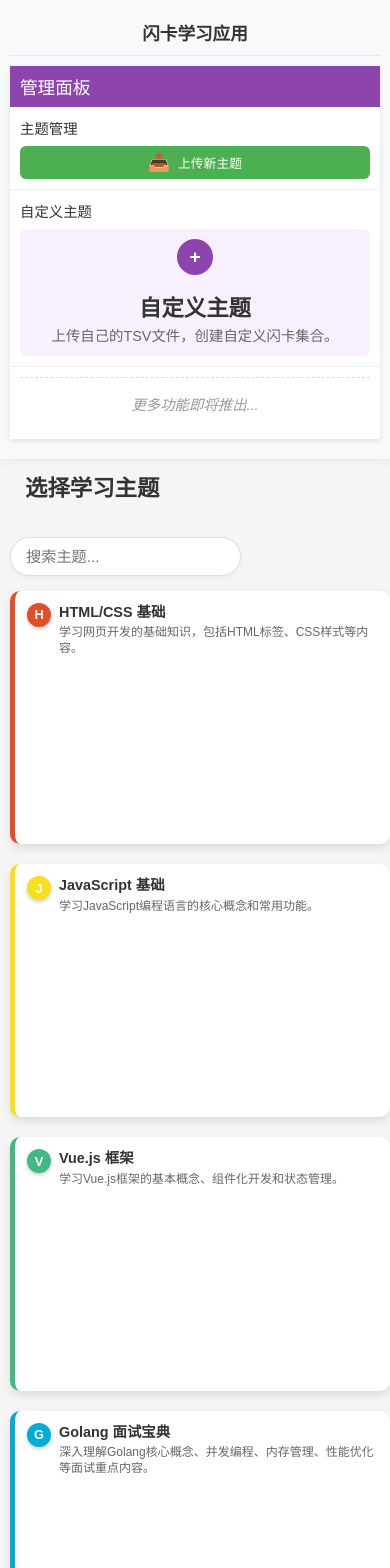
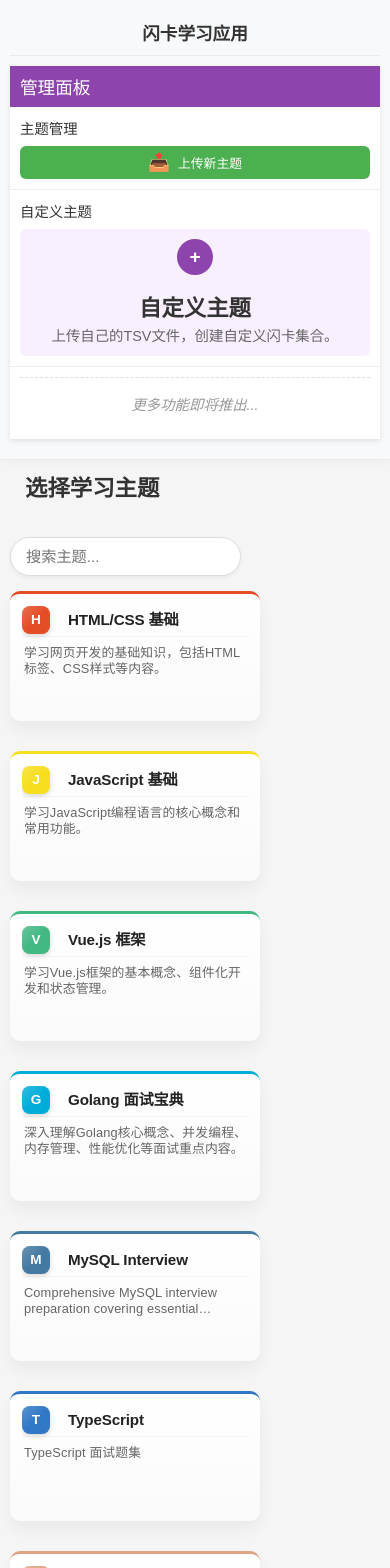
Before and after one commit to muzig/flashcard-web, a Vue app: page / in a window 390 px wide. Shown: the top 1568 px of the page. Built offline with nearby package versions, Linux system fonts and the light colour scheme; no server answers.

Commit message:
feat: add MongoDB and Rust themes with corresponding cards and metadata

```diff
--- a/src/components/ThemeCard.vue
+++ b/src/components/ThemeCard.vue
@@ -1,16 +1,18 @@
 <template>
-  <div class="theme-card" :style="{ borderLeftColor: theme.color }">
+  <div class="theme-card" :style="{ borderTopColor: theme.color }">
     <div class="theme-card-content" @click="$emit('select', theme.id)">
-      <div class="theme-icon" :style="{ backgroundColor: theme.color }">
-        {{ theme.icon.charAt(0).toUpperCase() }}
+      <div class="theme-header">
+        <div class="theme-icon" :style="{ backgroundColor: theme.color }">
+          {{ theme.icon.charAt(0).toUpperCase() }}
+        </div>
+        <h3>{{ theme.name }}</h3>
       </div>
       <div class="theme-content">
-        <h3>{{ theme.name }}</h3>
         <p>{{ theme.description }}</p>
         <div class="progress-indicator" v-if="hasProgress">
           <div class="progress-bar" :style="{ width: `${progress}%`, backgroundColor: theme.color }"></div>
         </div>
-        <span class="progress-text" v-if="hasProgress">{{ progress }}% 完成</span>
+        <div class="progress-text" v-if="hasProgress">{{ progress }}% 完成</div>
       </div>
     </div>
 
@@ -68,62 +70,108 @@ onMounted(async () => {
 
 <style scoped>
 .theme-card {
-  width: 100%;
   background-color: white;
-  border-radius: 12px;
-  padding: 16px;
-  box-shadow: 0 4px 8px rgba(0, 0, 0, 0.1);
-  transition: all 0.3s ease;
-  border-left: 5px solid #ddd;
+  border-radius: 10px;
+  padding: 12px;
+  box-shadow: 0 8px 16px rgba(0, 0, 0, 0.05);
+  transition: all 0.3s cubic-bezier(0.25, 0.8, 0.25, 1);
+  border-top: 10px solid #ddd;
   display: flex;
   flex-direction: column;
   position: relative;
   box-sizing: border-box;
   justify-content: space-between;
-  min-width: 220px;
-  /* Increased minimum width for better readability */
-  aspect-ratio: 3/2;
-  /* 3:2 aspect ratio for longer cards */
+  width: 100%;
+  min-width: 250px;
+  max-width: 250px;
+  /* Minimum width for better readability */
+  aspect-ratio: 16/9;
+  height: 100%;
+  min-height: 180px;
+  max-height: 180px;
   overflow: hidden;
-  /* Ensures content doesn't overflow */
-  min-height: 180px;
-  /* Minimum height to ensure content fits */
+  /* Fill the grid cell height */
+  background-image: linear-gradient(to bottom, rgba(255, 255, 255, 0.01), rgba(0, 0, 0, 0.02));
 }
 
 .theme-card:hover {
-  transform: translateY(-8px);
-  box-shadow: 0 12px 20px rgba(0, 0, 0, 0.15);
-  border-left-width: 8px;
+  transform: translateY(-5px);
+  box-shadow: 0 12px 24px rgba(0, 0, 0, 0.1);
+  border-top-width: 5px;
+}
+
+.theme-card::before {
+  content: '';
+  position: absolute;
+  top: 0;
+  left: 0;
+  right: 0;
+  bottom: 0;
+  background: radial-gradient(circle at 50% 0%, rgba(255, 255, 255, 0.8), rgba(255, 255, 255, 0) 70%);
+  opacity: 0;
+  transition: opacity 0.3s ease;
+  pointer-events: none;
+  z-index: 0;
+}
+
+.theme-card:hover::before {
+  opacity: 0.4;
 }
 
 .theme-card.active {
-  box-shadow: 0 8px 16px rgba(0, 0, 0, 0.2);
+  box-shadow: 0 12px 24px rgba(0, 0, 0, 0.15);
 }
 
 .theme-icon {
-  width: 36px;
-  height: 36px;
-  border-radius: 50%;
+  width: 32px;
+  height: 32px;
+  border-radius: 8px;
   background-color: #ff6b00;
   color: white;
   display: flex;
   justify-content: center;
   align-items: center;
   font-weight: bold;
-  font-size: 1.1rem;
-  margin-right: 12px;
+  font-size: 1rem;
   flex-shrink: 0;
-  box-shadow: 0 2px 4px rgba(0, 0, 0, 0.2);
+  box-shadow: 0 2px 5px rgba(0, 0, 0, 0.15);
+  position: relative;
+  overflow: hidden;
+}
+
+.theme-icon::after {
+  content: '';
+  position: absolute;
+  top: 0;
+  left: 0;
+  right: 0;
+  bottom: 0;
+  background: linear-gradient(135deg, rgba(255, 255, 255, 0.2) 0%, rgba(255, 255, 255, 0) 50%);
+  border-radius: inherit;
 }
 
 .theme-card-content {
   display: flex;
-  align-items: flex-start;
+  flex-direction: column;
   cursor: pointer;
-  padding-bottom: 8px;
+  padding-bottom: 10px;
   flex: 1;
   min-height: 0;
   /* Allows content to shrink if needed */
+  position: relative;
+  z-index: 1;
+  width: 100%;
+  overflow: hidden;
+  /* 确保内容不会溢出 */
+}
+
+.theme-header {
+  display: flex;
+  align-items: center;
+  margin-bottom: 14px;
+  width: 100%;
+  padding-bottom: 2px;
+  border-bottom: 1px solid rgba(0, 0, 0, 0.03);
 }
 
 .theme-content {
@@ -132,12 +180,17 @@ onMounted(async () => {
   /* Prevents overflow */
   display: flex;
   flex-direction: column;
+  width: 100%;
+  overflow: hidden;
+  /* 确保内容不会溢出 */
+  max-height: calc(100% - 46px);
+  /* 减去标题栏高度 */
 }
 
 .theme-card h3 {
-  color: #333;
-  margin-bottom: 6px;
-  font-size: 1.15rem;
+  color: #222;
+  margin: 0;
+  font-size: 1.2rem;
   word-break: break-word;
   line-height: 1.3;
   overflow: hidden;
@@ -147,144 +200,220 @@ onMounted(async () => {
   line-clamp: 1;
   -webkit-box-orient: vertical;
   font-weight: 600;
+  letter-spacing: -0.01em;
+  flex: 1;
+  padding-left: 12px;
 }
 
 .theme-card p {
-  color: #666;
-  font-size: 0.9rem;
-  margin-bottom: 10px;
+  color: #555;
+  font-size: 0.95rem;
+  margin: 0 0 10px 0;
   overflow: hidden;
   display: -webkit-box;
   -webkit-line-clamp: 2;
   line-clamp: 2;
   -webkit-box-orient: vertical;
-  line-height: 1.4;
+  line-height: 1.5;
   flex-shrink: 0;
+  letter-spacing: 0.01em;
+  opacity: 0.9;
+  width: 100%;
+  max-width: 100%;
+  padding-left: 2px;
+  text-overflow: ellipsis;
+  word-break: break-word;
+  max-height: 3em;
+  /* 确保最多显示2行，每行1.5em */
 }
 
 /* Progress indicator styles */
 .progress-indicator {
   width: 100%;
-  height: 8px;
-  background-color: #f0f0f0;
-  border-radius: 4px;
+  height: 5px;
+  background-color: #f5f5f5;
+  border-radius: 100px;
   overflow: hidden;
   margin-top: 8px;
   position: relative;
   flex-shrink: 0;
+  box-shadow: inset 0 1px 2px rgba(0, 0, 0, 0.05);
+  backdrop-filter: blur(5px);
 }
 
 .progress-indicator .progress-bar {
   height: 100%;
   background-color: #4CAF50;
-  border-radius: 4px;
-  transition: width 0.3s ease;
+  background-image: linear-gradient(to right, rgba(255, 255, 255, 0.2), rgba(255, 255, 255, 0));
+  border-radius: 100px;
+  transition: width 0.4s cubic-bezier(0.25, 0.8, 0.25, 1);
+  position: relative;
+  overflow: hidden;
+}
+
+.progress-indicator .progress-bar::after {
+  content: '';
+  position: absolute;
+  top: 0;
+  left: -100%;
+  width: 100%;
+  height: 100%;
+  background: linear-gradient(90deg, rgba(255, 255, 255, 0) 0%, rgba(255, 255, 255, 0.3) 50%, rgba(255, 255, 255, 0) 100%);
+  animation: shimmer 2s infinite;
+}
+
+@keyframes shimmer {
+  0% {
+    transform: translateX(0);
+  }
+
+  100% {
+    transform: translateX(200%);
+  }
 }
 
 .progress-text {
-  font-size: 0.8rem;
-  color: #666;
-  display: block;
-  margin-top: 5px;
-  text-align: right;
+  font-size: 0.75rem;
+  color: #444;
+  display: flex;
+  margin-top: 4px;
+  margin-bottom: 0;
+  justify-content: space-between;
+  align-items: center;
+  font-weight: 500;
+}
+
+.progress-text::before {
+  content: '学习进度';
+  font-size: 0.7rem;
+  color: #777;
+  font-weight: normal;
 }
 
 .theme-actions {
   display: flex;
   justify-content: space-between;
-  border-top: 1px solid #eee;
-  padding-top: 6px;
+  border-top: 1px solid rgba(0, 0, 0, 0.06);
+  padding-top: 10px;
   margin-top: auto;
-  gap: 6px;
+  gap: 8px;
   flex-shrink: 0;
 }
 
 .update-btn,
 .delete-theme-btn {
-  padding: 6px 10px;
+  padding: 8px 12px;
   color: white;
   border: none;
-  border-radius: 4px;
+  border-radius: 6px;
   cursor: pointer;
-  font-size: 0.8rem;
-  transition: all 0.3s;
+  font-size: 0.85rem;
+  transition: all 0.3s cubic-bezier(0.25, 0.8, 0.25, 1);
   flex: 1;
   display: flex;
   align-items: center;
   justify-content: center;
   white-space: nowrap;
-  min-width: 60px;
+  min-width: 70px;
+  font-weight: 500;
+  letter-spacing: 0.01em;
 }
 
 .update-btn {
   background-color: #2196F3;
+  box-shadow: 0 2px 5px rgba(33, 150, 243, 0.3);
 }
 
 .update-btn:hover {
-  background-color: #0b7dda;
+  background-color: #1976D2;
   transform: translateY(-2px);
+  box-shadow: 0 4px 8px rgba(33, 150, 243, 0.4);
 }
 
 .btn-icon {
-  margin-right: 4px;
-  font-size: 0.9rem;
+  margin-right: 8px;
+  font-size: 1rem;
 }
 
 .delete-theme-btn {
-  background-color: #ff3b30;
+  background-color: #f44336;
+  box-shadow: 0 2px 5px rgba(244, 67, 54, 0.3);
 }
 
 .delete-theme-btn:hover {
-  background-color: #d9332b;
+  background-color: #d32f2f;
   transform: translateY(-2px);
+  box-shadow: 0 4px 8px rgba(244, 67, 54, 0.4);
 }
 
 @media (max-width: 768px) {
   .theme-card {
     padding: 14px;
-    aspect-ratio: 3/2;
-    /* Maintain 3:2 aspect ratio */
-    min-height: 160px;
-    min-width: 200px;
+    aspect-ratio: 16/9;
+    /* Maintain 16:9 aspect ratio */
+    min-height: 150px;
+    max-height: 150px;
+    min-width: 220px;
+    border-radius: 12px;
+  }
+
+  .theme-icon {
+    width: 32px;
+    height: 32px;
+    border-radius: 8px;
+    margin-right: 12px;
   }
 
   .theme-card h3 {
-    font-size: 0.9rem;
-    margin-bottom: 3px;
+    font-size: 1.05rem;
+    padding-left: 10px;
   }
 
   .theme-card p {
-    font-size: 0.8rem;
+    font-size: 0.85rem;
     -webkit-line-clamp: 2;
     line-clamp: 2;
-    margin-bottom: 4px;
+    margin-bottom: 6px;
+    line-height: 1.4;
+    max-height: 2.8em;
+  }
+
+  .theme-header {
+    margin-bottom: 10px;
   }
 
   .theme-actions {
-    padding-top: 10px;
-    margin-top: 10px;
-    flex-direction: column;
-    gap: 8px;
+    padding-top: 12px;
+    margin-top: 12px;
+    flex-direction: row;
+    gap: 10px;
   }
 
   .update-btn,
   .delete-theme-btn {
-    padding: 8px 10px;
+    padding: 8px 12px;
     font-size: 0.85rem;
     width: 100%;
+    border-radius: 6px;
   }
 
   .btn-icon {
-    font-size: 1rem;
+    font-size: 0.95rem;
+    margin-right: 6px;
   }
 
   /* Mobile progress indicator styles */
   .progress-indicator {
     height: 6px;
-    margin-top: 5px;
+    margin-top: 10px;
   }
 
   .progress-text {
+    font-size: 0.8rem;
+    margin-top: 6px;
+  }
+
+  .progress-text::before {
     font-size: 0.7rem;
   }
 }
@@ -293,55 +422,74 @@ onMounted(async () => {
   .theme-card {
     padding: 12px;
     aspect-ratio: 3/2;
-    /* Maintain 3:2 aspect ratio */
-    min-height: 150px;
+    /* 3:2 aspect ratio for mobile */
+    min-height: 130px;
+    max-height: 130px;
     min-width: 160px;
     border-radius: 10px;
+    border-top-width: 3px;
   }
 
   .theme-icon {
-    width: 24px;
-    height: 24px;
-    font-size: 0.8rem;
-    margin-right: 8px;
+    width: 28px;
+    height: 28px;
+    font-size: 0.85rem;
+    margin-right: 10px;
+    border-radius: 8px;
   }
 
   .theme-card h3 {
-    font-size: 0.9rem;
-    margin-bottom: 4px;
+    font-size: 0.95rem;
+    padding-left: 8px;
   }
 
   .theme-card p {
-    font-size: 0.75rem;
-    margin-bottom: 6px;
+    font-size: 0.8rem;
+    margin-bottom: 5px;
     -webkit-line-clamp: 2;
     line-clamp: 2;
     line-height: 1.3;
+    max-height: 2.6em;
+  }
+
+  .theme-header {
+    margin-bottom: 8px;
   }
 
   .theme-card-content {
-    padding-bottom: 3px;
+    padding-bottom: 8px;
   }
 
   .progress-indicator {
-    height: 3px;
-    margin-top: 2px;
+    height: 4px;
+    margin-top: 4px;
   }
 
   .progress-text {
+    font-size: 0.7rem;
+    margin-top: 3px;
+  }
+
+  .progress-text::before {
     font-size: 0.65rem;
+  }
+
+  .theme-actions {
+    padding-top: 10px;
+    gap: 8px;
   }
 
   .update-btn,
   .delete-theme-btn {
-    padding: 3px 5px;
-    font-size: 0.65rem;
-    min-width: 40px;
+    padding: 7px 10px;
+    font-size: 0.8rem;
+    min-width: 60px;
+    border-radius: 6px;
   }
 
   .btn-icon {
-    font-size: 0.85rem;
-    margin-right: 3px;
+    font-size: 0.9rem;
+    margin-right: 5px;
   }
 }
 </style>
--- a/src/views/HomeView.vue
+++ b/src/views/HomeView.vue
@@ -265,11 +265,11 @@ watch(() => route.name, async (newRouteName) => {
 
 .full-width-cards {
   width: 100% !important;
-  max-width: none !important;
+  max-width: 100% !important;
   display: grid;
-  grid-template-columns: repeat(auto-fill, minmax(280px, 1fr)) !important;
-  gap: 25px !important;
-  padding-right: 15px !important;
+  grid-template-columns: repeat(auto-fit, minmax(min(100%, 280px), 1fr)) !important;
+  gap: 40px !important;
+  padding-right: 20px !important;
 }
 
 /* Left sidebar styles */
@@ -632,9 +632,8 @@ watch(() => route.name, async (newRouteName) => {
 
 .theme-cards {
   display: grid;
-  grid-template-columns: repeat(auto-fill, minmax(280px, 1fr));
-  gap: 25px;
-  padding: 0;
+  grid-template-columns: repeat(auto-fit, minmax(min(100%, 280px), 1fr));
+  gap: 30px;
   width: 100%;
   max-width: none;
   /* Override any max-width */
@@ -643,38 +642,13 @@ watch(() => route.name, async (newRouteName) => {
   margin-bottom: 30px;
 }
 
-/* Responsive styles */
-/* Media queries for different screen widths */
-@media (min-width: 1600px) {
-  .theme-cards {
-    grid-template-columns: repeat(auto-fill, minmax(280px, 1fr));
-  }
-}
-
-@media (min-width: 2000px) {
-  .theme-cards {
-    grid-template-columns: repeat(auto-fill, minmax(260px, 1fr));
-  }
-}
-
-@media (min-width: 2400px) {
-  .theme-cards {
-    grid-template-columns: repeat(auto-fill, minmax(240px, 1fr));
-  }
-}
-
-@media (min-width: 3000px) {
-  .theme-cards {
-    grid-template-columns: repeat(auto-fill, minmax(220px, 1fr));
-  }
-}
-
 /* Special media query for wide screens with specific aspect ratios */
 @media screen and (min-aspect-ratio: 16/9) {
 
   .theme-cards,
   .full-width-cards {
-    grid-template-columns: repeat(auto-fill, minmax(260px, 1fr)) !important;
+    grid-template-columns: repeat(auto-fit, minmax(min(100%, 240px), 1fr)) !important;
+    gap: 35px !important;
   }
 }
 
@@ -682,9 +656,10 @@ watch(() => route.name, async (newRouteName) => {
 
   .theme-cards,
   .full-width-cards {
-    grid-template-columns: repeat(auto-fill, minmax(240px, 1fr)) !important;
-    padding-right: 15px !important;
-    margin-right: 0 !important;
+    grid-template-columns: repeat(auto-fit, minmax(min(100%, 220px), 1fr)) !important;
+    gap: 35px !important;
+    padding-right: 50px !important;
+    /* margin-right: 30px !important; */
     width: calc(100vw - 280px) !important;
   }
 
@@ -706,8 +681,8 @@ watch(() => route.name, async (newRouteName) => {
   }
 
   .theme-cards {
-    grid-template-columns: repeat(auto-fill, minmax(180px, 1fr));
-    gap: 16px;
+    grid-template-columns: repeat(auto-fit, minmax(min(100%, 180px), 1fr)) !important;
+    gap: 35px;
     margin-right: 0;
   }
 
@@ -742,9 +717,9 @@ watch(() => route.name, async (newRouteName) => {
 
   .theme-cards,
   .full-width-cards {
-    grid-template-columns: repeat(auto-fill, minmax(220px, 1fr)) !important;
+    grid-template-columns: repeat(auto-fit, minmax(min(100%, 220px), 1fr)) !important;
     padding: 0 !important;
-    gap: 20px !important;
+    gap: 30px !important;
     margin-right: 0 !important;
     width: 100% !important;
   }
@@ -861,8 +836,8 @@ watch(() => route.name, async (newRouteName) => {
 
 @media (max-width: 480px) {
   .theme-cards {
-    grid-template-columns: repeat(auto-fill, minmax(180px, 1fr));
-    gap: 15px;
+    grid-template-columns: repeat(auto-fit, minmax(min(100%, 180px), 1fr)) !important;
+    gap: 20px;
   }
 
   .theme-header {
```
Also changed, not shown: themes/index.json (+8 -0 lines), themes/mongodb/meta.json (added, +9 -0 lines), themes/rust/meta.json (added, +9 -0 lines), 2 other files (tests, documents, lock files or other folders).
